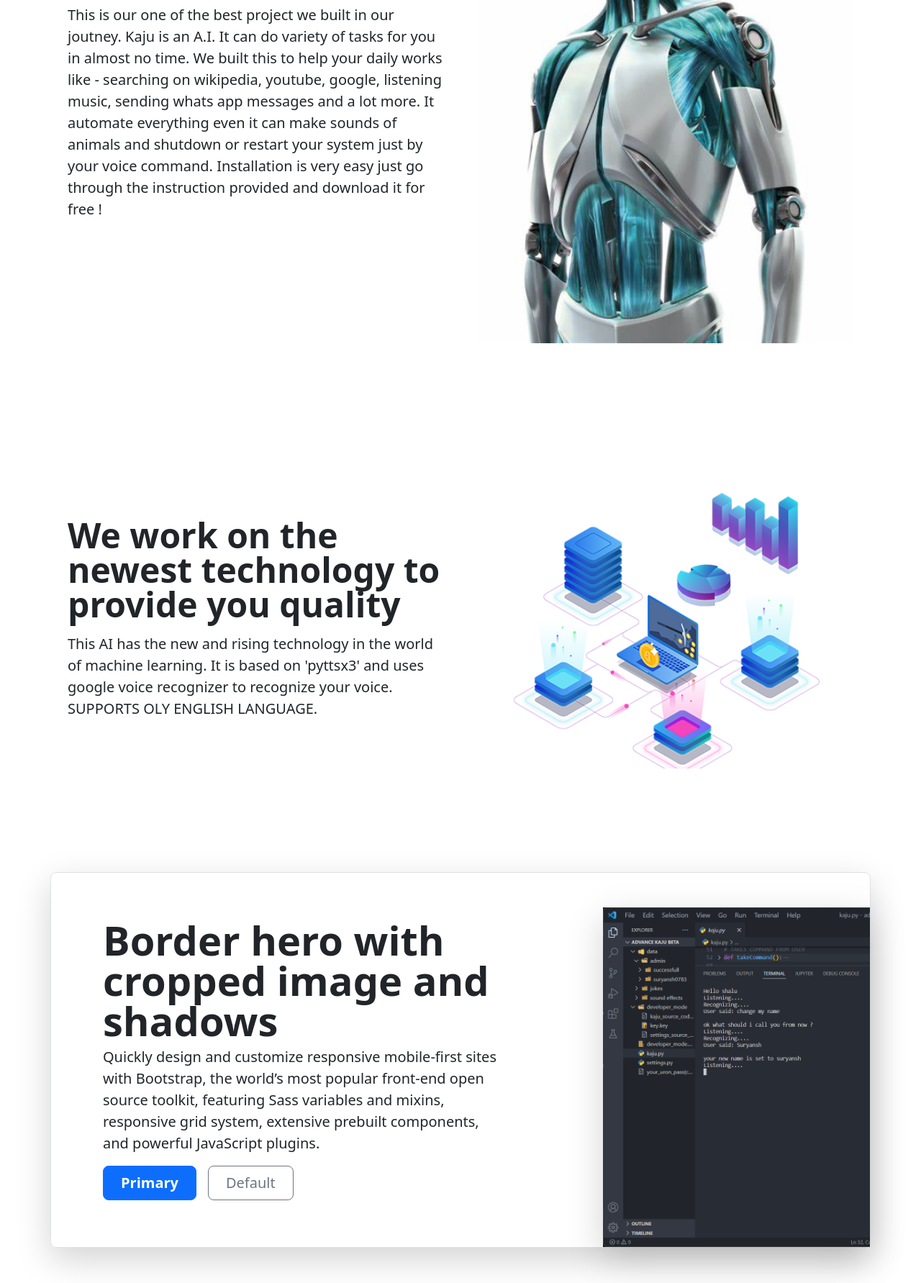
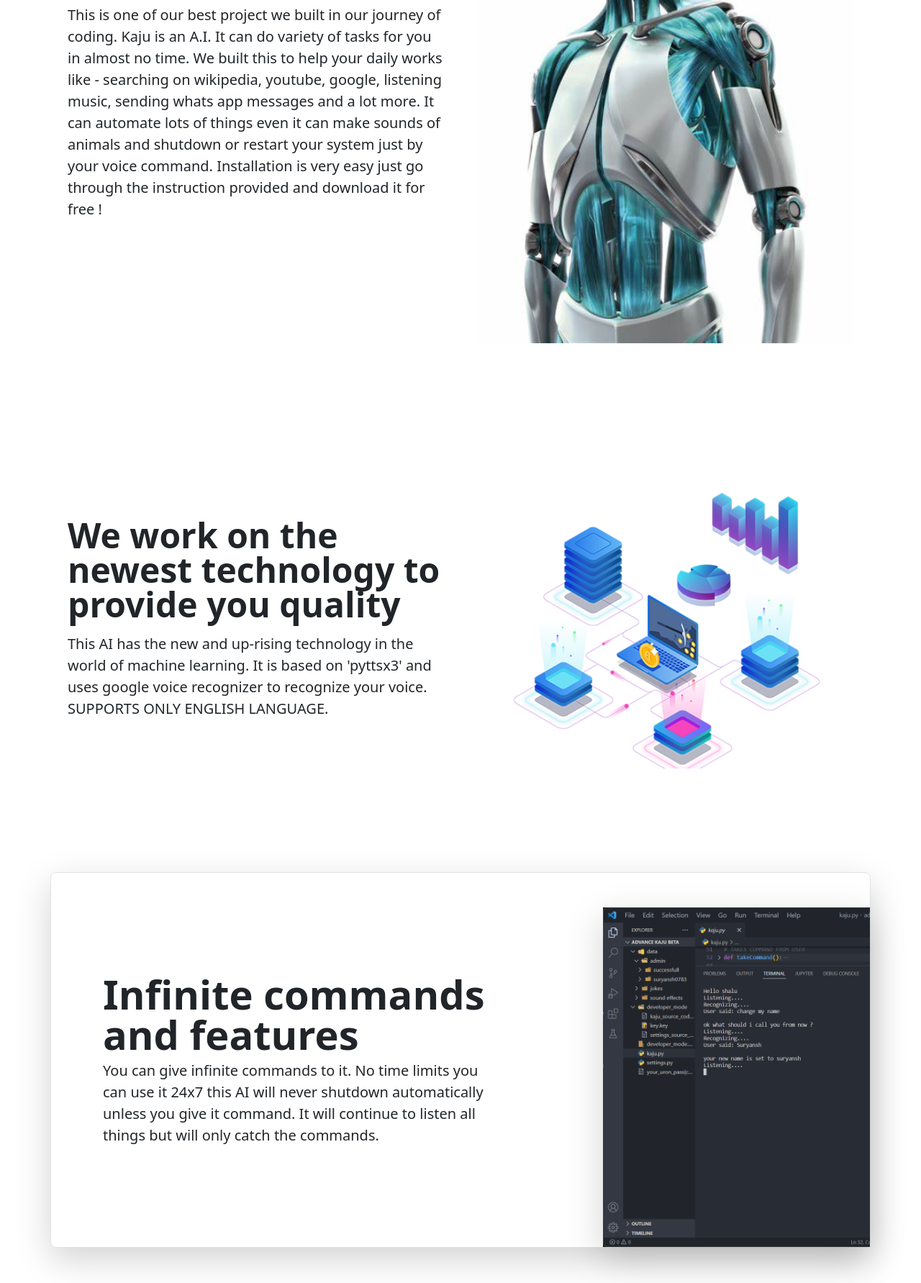
Before and after one commit to xURONx/uron.com, a plain HTML site: page kaju.html in a window 1280 px wide. Shown: the part 517-2300 px from the top of the page at 72% size. Drawn offline with nearby package versions, Linux system fonts and the light colour scheme.

Commit message:
new update
kaju website added

```diff
--- a/kaju.html
+++ b/kaju.html
@@ -19,6 +19,10 @@
               <li class="nav-item">
                 <a class="nav-link" href="https://www.instagram.com/uron_yt_india/">Instagram</a>
               </li>
+            </li>
+            <li class="nav-item">
+              <a class="nav-link" href="https://discord.com/invite/4WEw9U7KNa">Discord</a>
+            </li>
               <li class="nav-item">
                 <a class="nav-link" href="#">Download</a>
               </li>
@@ -47,7 +51,7 @@
           </div>
           <div class="col-lg-6">
             <h1 class="display-5 fw-bold lh-1 mb-3">One of our greatest projects, meet Kaju</h1>
-            <p class="lead">This is our one of the best project we built in our joutney. Kaju is an A.I. It can do variety of tasks for you in almost no time. We built this to help your daily works like - searching on wikipedia, youtube, google, listening music, sending whats app messages and a lot more. It automate everything even it can make sounds of animals and shutdown or restart your system just by your voice command. Installation is very easy just go through the instruction provided and download it for free !</p>
+            <p class="lead">This is one of our best project we built in our journey of coding. Kaju is an A.I. It can do variety of tasks for you in almost no time. We built this to help your daily works like - searching on wikipedia, youtube, google, listening music, sending whats app messages and a lot more. It can automate lots of things even it can make sounds of animals and shutdown or restart your system just by your voice command. Installation is very easy just go through the instruction provided and download it for free !</p>
           </div>
         </div>
       </div>
@@ -59,7 +63,7 @@
           </div>
           <div class="col-lg-6">
             <h1 class="display-5 fw-bold lh-1 mb-3">We work on the newest technology to provide you quality</h1>
-            <p class="lead">This AI has the new and rising technology in the world of machine learning. It is based on 'pyttsx3' and uses google voice recognizer to recognize your voice. SUPPORTS OLY ENGLISH LANGUAGE.</p>
+            <p class="lead">This AI has the new and up-rising technology in the world of machine learning. It is based on 'pyttsx3' and uses google voice recognizer to recognize your voice. SUPPORTS ONLY ENGLISH LANGUAGE.</p>
           </div>
         </div>
       </div>
@@ -70,12 +74,8 @@
       <div class="container my-5">
         <div class="row p-4 pb-0 pe-lg-0 pt-lg-5 align-items-center rounded-3 border shadow-lg">
           <div class="col-lg-7 p-3 p-lg-5 pt-lg-3">
-            <h1 class="display-4 fw-bold lh-1">Border hero with cropped image and shadows</h1>
-            <p class="lead">Quickly design and customize responsive mobile-first sites with Bootstrap, the world’s most popular front-end open source toolkit, featuring Sass variables and mixins, responsive grid system, extensive prebuilt components, and powerful JavaScript plugins.</p>
-            <div class="d-grid gap-2 d-md-flex justify-content-md-start mb-4 mb-lg-3">
-              <button type="button" class="btn btn-primary btn-lg px-4 me-md-2 fw-bold">Primary</button>
-              <button type="button" class="btn btn-outline-secondary btn-lg px-4">Default</button>
-            </div>
+            <h1 class="display-4 fw-bold lh-1">Infinite commands and features</h1>
+            <p class="lead">You can give infinite commands to it. No time limits you can use it 24x7 this AI will never shutdown automatically unless you give it command. It will continue to listen all things but will only catch the commands. </p>
           </div>
           <div class="col-lg-4 offset-lg-1 p-0 overflow-hidden shadow-lg">
               <img class="rounded-lg-3" src="2.png" alt="" width="720">
@@ -95,6 +95,14 @@
         </div>
       </div>
 
+      <center><h1 class="display-1">INSTALLATION GUIDE</h1></center>
+      <center>
+        <p class="h5">
+          DOWNLOAD IT NOW - <a href="https://u.pcloud.link/publink/show?code=XZyEpQVZjEyzY5h3BS7BGXpT3sfswHWpMjWV">DOWNLOAD</a>
+        </p>
+      </center>
+      <!-- https://u.pcloud.link/publink/show?code=XZyEpQVZjEyzY5h3BS7BGXpT3sfswHWpMjWV -->
+
     <script src="https://cdn.jsdelivr.net/npm/bootstrap@5.2.0/dist/js/bootstrap.bundle.min.js" integrity="sha384-A3rJD856KowSb7dwlZdYEkO39Gagi7vIsF0jrRAoQmDKKtQBHUuLZ9AsSv4jD4Xa" crossorigin="anonymous"></script>
   </body>
 </html>
```
Also changed, not shown: index.html (+4 -1 lines).
